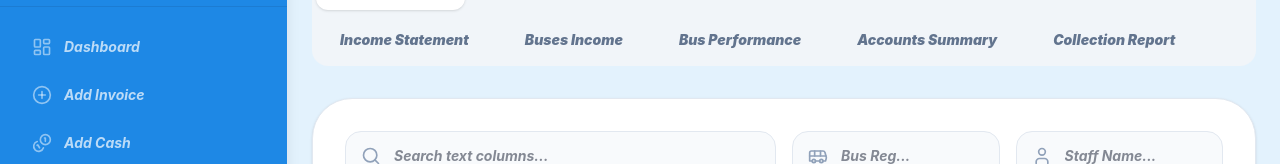
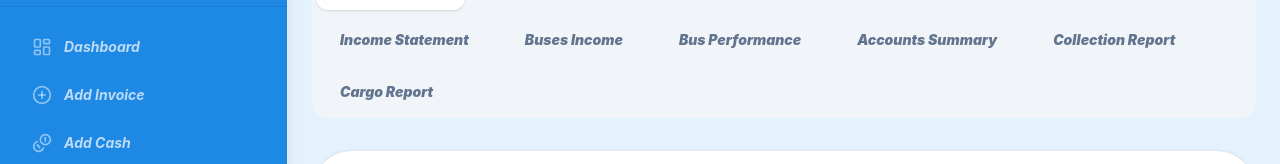
Before and after one commit to Michaelisha/Meqk-Accounting-Vol.3, a Next.js app: page /finance/reports in a window 1280 px wide. Shown: the part 142-306 px from the top of the page. Built offline with nearby package versions, Linux system fonts and the light colour scheme; no server answers; the database is empty.

Commit message:
Update page.tsx

```diff
--- a/app/finance/reports/page.tsx
+++ b/app/finance/reports/page.tsx
@@ -16,6 +16,7 @@ const TABS = [
   { id: 'bus_perf', label: 'Bus Performance', view: 'bus_performance' },
   { id: 'acc_summary', label: 'Accounts Summary', view: 'trial_balance_summary' },
   { id: 'collection', label: 'Collection Report', view: 'collection_report' },
+  { id: 'cargo', label: 'Cargo Report', view: 'cargo_report' },
 ];
 
 export default function FinanceReports() {
```
